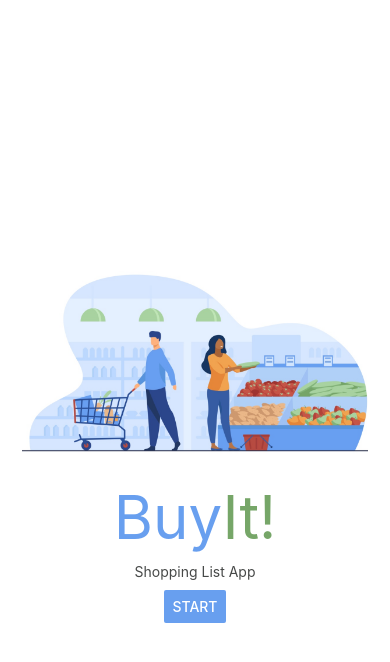
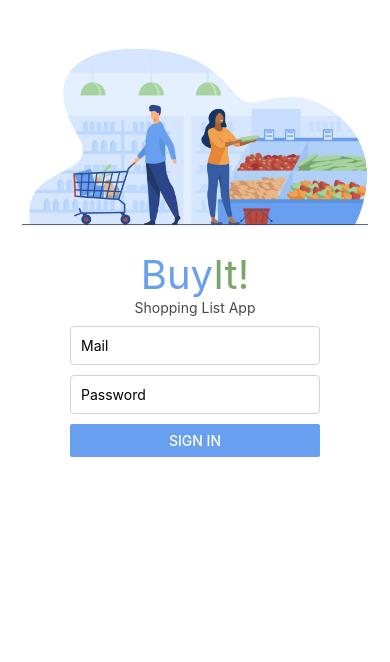
Before and after one commit to stosikmartyna/buy_it, a React Native app: screen / in a window 390 px wide. Shown: the top 662 px of the page. Built offline with nearby package versions, Linux system fonts and the light colour scheme; no server answers.

Commit message:
Install firebase and implement user authentication (sign in)

```diff
--- a/App.js
+++ b/App.js
@@ -1,16 +1,25 @@
-import React, { useState } from 'react';
-import { ShoppingList } from './components/ShoppingList/ShoppingList';
-import { WelcomePage } from './components/WelcomePage/WelcomePage';
+import React from 'react';
+import firebase from 'firebase';
+import { AuthProvider } from './context/AuthProvider';
+import { AppView } from './components/AppView/AppView';
+
+if (!firebase.apps.length) {
+  firebase.initializeApp({
+    apiKey: "AIzaSyAF8Dtma3bex7Y_mde-bvqCvb8oj4Z-sFw",
+    authDomain: "buyit-e91cc.firebaseapp.com",
+    projectId: "buyit-e91cc",
+    storageBucket: "buyit-e91cc.appspot.com",
+    messagingSenderId: "347966380356",
+    appId: "1:347966380356:web:d4a1393ea1eebc7231df11"
+  });
+} else {
+  firebase.app();
+}
 
 export default function App() {
-  const [startApp, setStartApp] = useState(false);
-
-    const isAppStarted = () => {
-        setStartApp(true);
-    }
   return (
-    <>
-      {startApp ? <ShoppingList /> : <WelcomePage isAppStarted={isAppStarted} />}
-    </>
+    <AuthProvider>
+      <AppView />
+    </AuthProvider>
   );
 }
--- /dev/null
+++ b/components/AppView/AppView.jsx
@@ -0,0 +1,9 @@
+import React, { useContext } from 'react';
+import { AuthContext } from '../../context/AuthProvider';
+import { ShoppingList } from '../ShoppingList/ShoppingList';
+import { WelcomePage } from '../WelcomePage/WelcomePage';
+
+export const AppView = () => {
+    const {user} = useContext(AuthContext);
+    return user ? <ShoppingList /> : <WelcomePage />
+}
--- a/components/ShoppingList/ShoppingList.jsx
+++ b/components/ShoppingList/ShoppingList.jsx
@@ -1,4 +1,5 @@
 import React, { useState } from 'react';
+import firebase from 'firebase';
 import { View, Text, TextInput, Button, FlatList, TouchableHighlight } from 'react-native';
 import { styles } from './ShoppingList.styles';
 
@@ -29,6 +30,10 @@ export const ShoppingList = () => {
         });
     }
 
+    const signOut = () => {
+        firebase.auth().signOut();
+    }
+
     return (
         <View style={styles.container}>
             <Text style={styles.header}>Shopping List</Text>
@@ -57,6 +62,9 @@ export const ShoppingList = () => {
                     </View>
                 )}
             />
+            <TouchableHighlight style={styles.signOutButton}>
+                <Button color={'#689FEF'} title={'Sign out'} onPress={signOut} style={styles.button} />
+            </TouchableHighlight>
         </View>
     )
 }
--- a/components/ShoppingList/ShoppingList.styles.js
+++ b/components/ShoppingList/ShoppingList.styles.js
@@ -57,5 +57,9 @@ export const styles = StyleSheet.create({
 
     removeButton: {
         width: 40
+    },
+
+    signOutButton: {
+        marginBottom: 30,
     }
 })
--- a/components/WelcomePage/WelcomePage.jsx
+++ b/components/WelcomePage/WelcomePage.jsx
@@ -1,8 +1,30 @@
-import React from 'react';
-import { Image, Text, View, Button } from 'react-native';
+import React, { useCallback, useState } from 'react';
+import firebase from 'firebase';
+import { Image, Text, View, TextInput, Button } from 'react-native';
 import { styles } from './WelcomePage.styles';
 
-export const WelcomePage = ({ isAppStarted }) => {
+export const WelcomePage = () => {
+    const [loginData, setLoginData] = useState({email: '', password: ''});
+
+    const handleEmail = (value) => {
+        setLoginData({...loginData, email: value});
+    }
+
+    const handlePassword = (value) => {
+        setLoginData({...loginData, password: value});
+    }
+
+    const handleSignIn = useCallback(
+        async () => {
+        try {
+            await firebase
+                .auth()
+                .signInWithEmailAndPassword(loginData.email, loginData.password)
+        } catch (error) {
+            console.warn(error);
+        }
+    });
+
     return (
         <View style={styles.container}>
             <Image style={styles.image} source={require('../.././assets/shopping.jpg')} />
@@ -13,7 +35,23 @@ export const WelcomePage = ({ isAppStarted }) => {
                 </Text>
             </Text>
             <Text style={styles.subtitle}>Shopping List App</Text>
-            <Button color={'#689FEF'} title={'Start'} onPress={isAppStarted} />
+
+            <View>
+                <TextInput
+                    placeholder={'Mail'}
+                    value={loginData.email}
+                    onChangeText={handleEmail}
+                    style={styles.input}
+                />
+                <TextInput
+                    placeholder={'Password'}
+                    value={loginData.password}
+                    onChangeText={handlePassword}
+                    secureTextEntry={true}
+                    style={styles.input}
+                />
+                <Button color={'#689FEF'} title={'Sign In'} onPress={handleSignIn} />
+            </View>
         </View>
     )
 }
--- a/components/WelcomePage/WelcomePage.styles.js
+++ b/components/WelcomePage/WelcomePage.styles.js
@@ -2,21 +2,18 @@ import { StyleSheet } from 'react-native';
 
 export const styles = StyleSheet.create({
     container: {
-      flex: 1,
       backgroundColor: 'white',
       alignItems: 'center',
-      justifyContent: 'center',
     },
 
     image: {
-      height: 260,
+      height: 250,
       width: 346,
     },
 
     logoFirstWord: {
       color: '#689FEF',
-      fontSize: 60,
-      marginBottom: 10
+      fontSize: 40,
     },
 
     logoSecondWord: {
@@ -27,4 +24,13 @@ export const styles = StyleSheet.create({
       color: '#474948',
       marginBottom: 10,
     },
-  });
+
+    input: {
+      borderColor: 'lightgrey',
+      borderRadius: 4,
+      borderWidth: 1,
+      marginBottom: 10,
+      padding: 10,
+      width: 250,
+    },
+});
--- /dev/null
+++ b/context/AuthProvider.jsx
@@ -0,0 +1,18 @@
+import React, { useState, useEffect, createContext } from 'react';
+import firebase from 'firebase';
+
+export const AuthContext = createContext({});
+
+export const AuthProvider = ({ children }) => {
+    const [user, setUser] = useState(null)
+
+    useEffect(() => {
+        firebase.auth().onAuthStateChanged(setUser);
+    }, []);
+
+    return (
+        <AuthContext.Provider value={{user}}>
+            { children }
+        </AuthContext.Provider>
+    )
+}
--- a/package.json
+++ b/package.json
@@ -10,6 +10,7 @@
   "dependencies": {
     "expo": "~40.0.0",
     "expo-status-bar": "~1.0.3",
+    "firebase": "7.9.0",
     "react": "16.13.1",
     "react-dom": "16.13.1",
     "react-native": "https://github.com/expo/react-native/archive/sdk-40.0.1.tar.gz",
```
Also changed, not shown: 1 other file (tests, documents, lock files or other folders).
